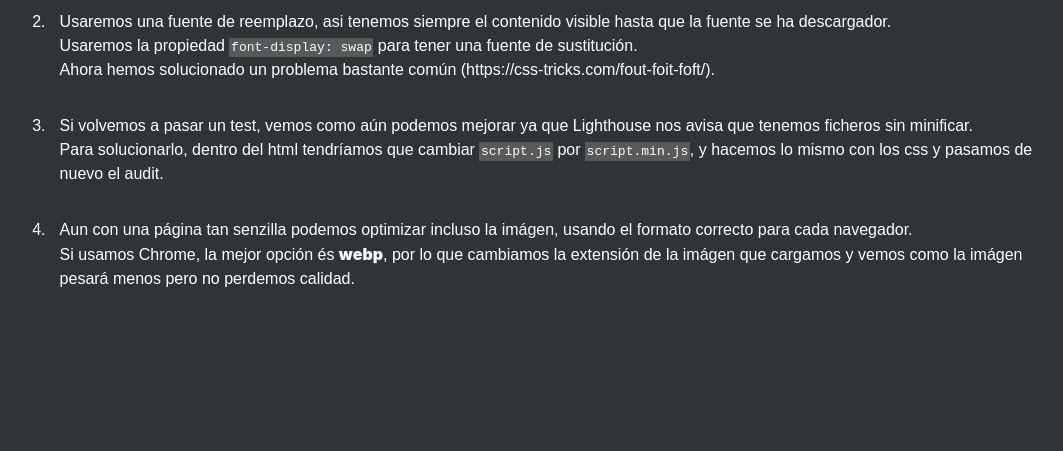
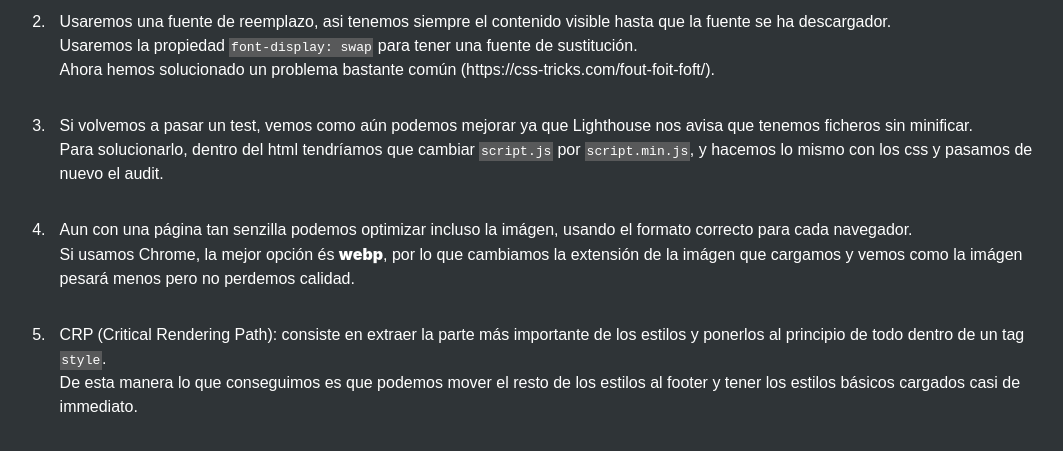
Before and after one commit to gerardag/cop-introduccion-performance, a website: page index.html in a window 1280 px wide. Shown: the part 591-1042 px from the top of the page, without its empty margins (94-1157 px from the left). Before the commit the page ends 946 px from the top, so only its background shows below. Drawn offline with Linux system fonts and the light colour scheme; a web font is replaced by a local one.

Commit message:
Added crp

```diff
--- a/index.html
+++ b/index.html
@@ -32,6 +32,11 @@
         <br />
         Si usamos Chrome, la mejor opción és <strong>webp</strong>, por lo que cambiamos la extensión de la imágen que cargamos y vemos como la imágen pesará menos pero no perdemos calidad.
       </li>
+      <li>
+        CRP (Critical Rendering Path): consiste en extraer la parte más importante de los estilos y ponerlos al principio de todo dentro de un tag <code>style</code>.
+        <br />
+        De esta manera lo que conseguimos es que podemos mover el resto de los estilos al footer y tener los estilos básicos cargados casi de immediato.
+      </li>
     </ol>
   </body>
 </html>
```
